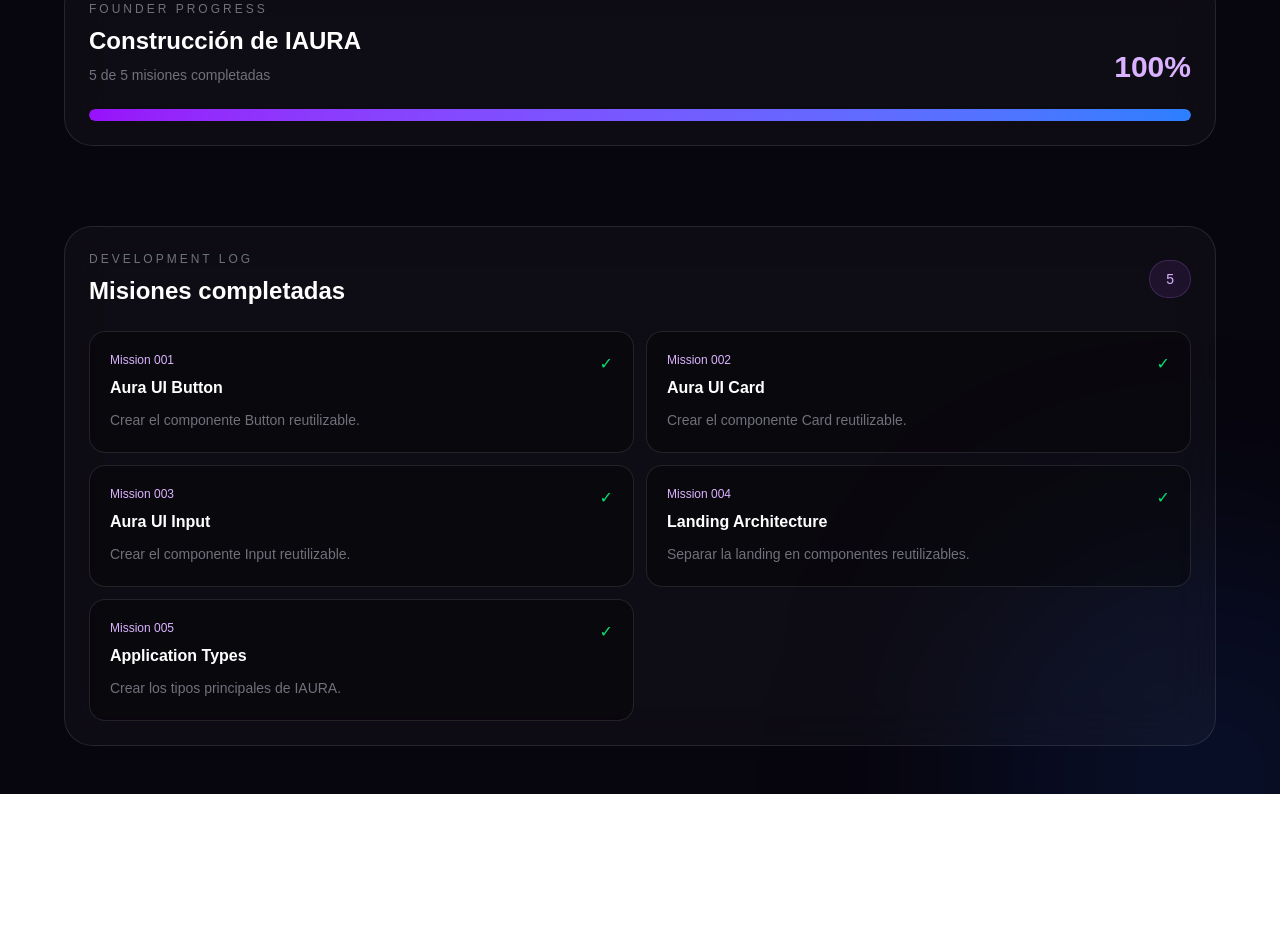
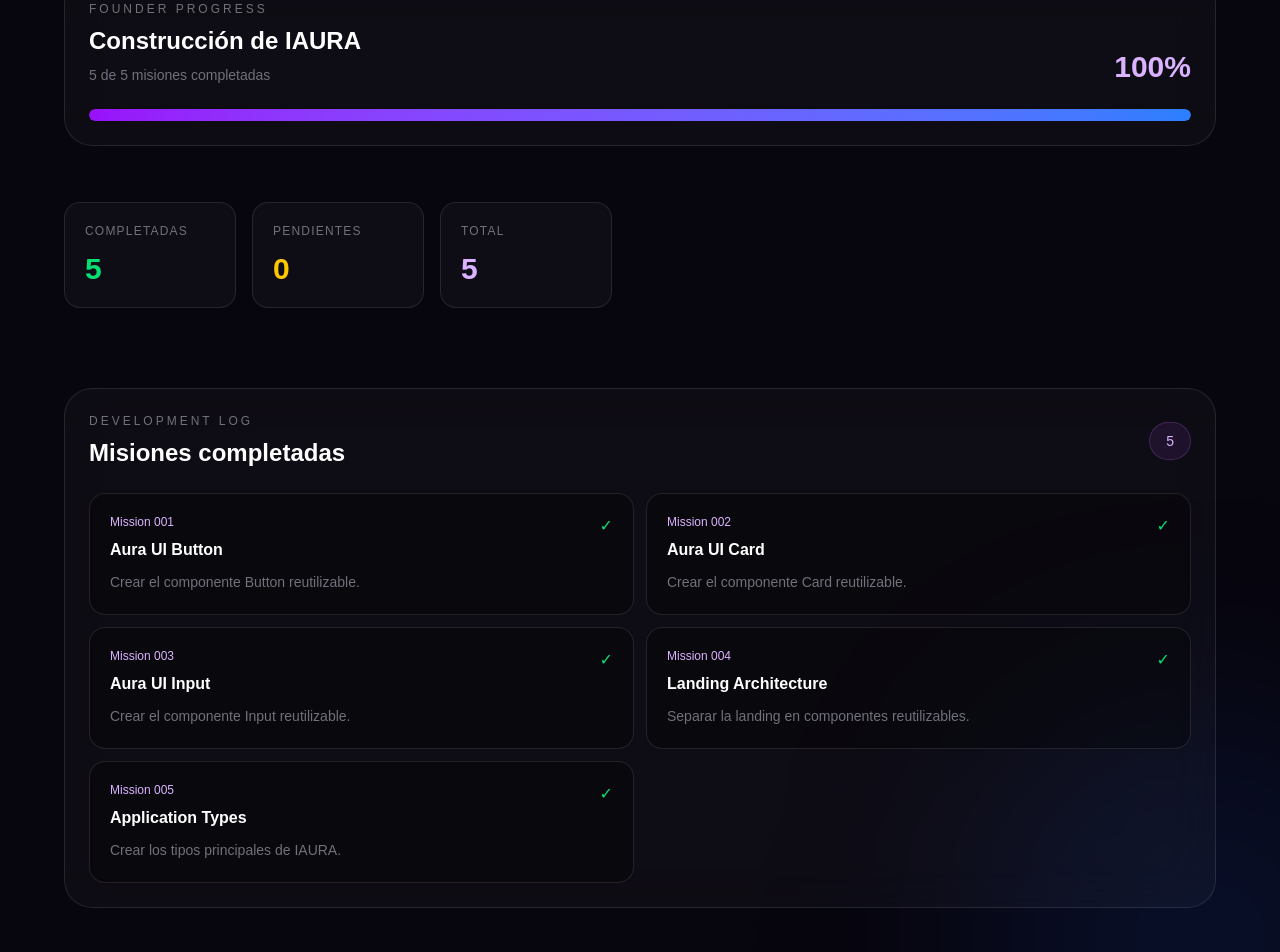
Before and after one commit to IAura-001/IAURA, a Next.js app: page / in a window 1280 px wide. Shown: the part 954-1906 px from the top of the page. Before the commit the page ends 1748 px from the top, so only its background shows below. Built offline with nearby package versions, Linux system fonts and the light colour scheme.

Commit message:
Mission 012 - Add dashboard statistics

```diff
--- a/app/page.tsx
+++ b/app/page.tsx
@@ -12,7 +12,7 @@ import Navbar from "@/components/sections/Navbar";
 import ProgressSummary from "@/components/sections/ProgressSummary";
 import MissionList from "@/components/sections/MissionList";
 import { MODES } from "@/constants/modes";
-
+import StatsGrid from "@/components/sections/StatsGrid";
 export default function Home() {
   const [selectedMode, setSelectedMode] = useState("learn");
 
@@ -54,7 +54,10 @@ const completedMissions = MISSIONS.filter(
   completed={completedMissions.length}
   total={MISSIONS.length}
 />
-
+<StatsGrid
+  completed={completedMissions.length}
+  total={MISSIONS.length}
+/>
 <MissionList missions={completedMissions} />
 
 
--- /dev/null
+++ b/components/sections/StatsGrid.tsx
@@ -0,0 +1,57 @@
+type StatsGridProps = {
+  completed: number;
+  total: number;
+};
+
+export default function StatsGrid({
+  completed,
+  total,
+}: StatsGridProps) {
+  const pending = total - completed;
+
+  return (
+    <div className="grid grid-cols-3 gap-4">
+      <StatCard
+        title="Completadas"
+        value={completed}
+        color="text-green-400"
+      />
+
+      <StatCard
+        title="Pendientes"
+        value={pending}
+        color="text-yellow-400"
+      />
+
+      <StatCard
+        title="Total"
+        value={total}
+        color="text-purple-300"
+      />
+    </div>
+  );
+}
+
+type CardProps = {
+  title: string;
+  value: number;
+  color: string;
+};
+
+function StatCard({
+  title,
+  value,
+  color,
+}: CardProps) {
+  return (
+    <div className="rounded-2xl border border-white/10 bg-white/[0.03] p-5">
+      <p className="text-xs uppercase tracking-widest text-zinc-500">
+        {title}
+      </p>
+
+      <h3 className={`mt-3 text-3xl font-bold ${color}`}>
+        {value}
+      </h3>
+    </div>
+  );
+}
```
